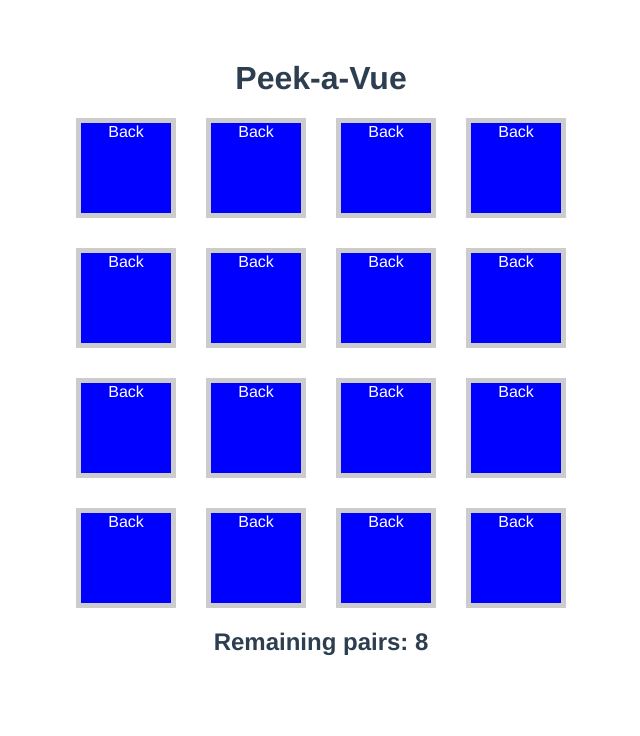
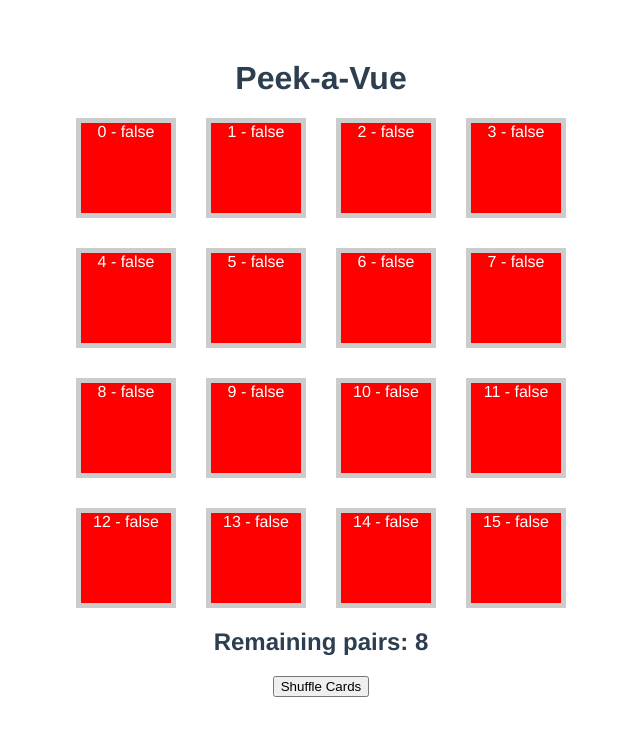
Before and after one commit to basice/peek-a-vue, a Vue app: page / in a window 1280 px wide. Shown: the top 736 px of the page, without its empty margins (319-959 px from the left). Built offline with nearby package versions, Linux system fonts and the light colour scheme.

Commit message:
feat: add shuffle ability

```diff
--- a/package.json
+++ b/package.json
@@ -11,6 +11,7 @@
     "format": "prettier --write src/"
   },
   "dependencies": {
+    "lodash": "^4.17.21",
     "vue": "^3.4.29"
   },
   "devDependencies": {
--- a/src/App.vue
+++ b/src/App.vue
@@ -1,4 +1,5 @@
 <script>
+import { _ } from 'lodash'
 import { computed, ref, watch } from 'vue'
 import Card from './components/Card.vue'
 
@@ -11,6 +12,7 @@
   setup() {
     const cardList = ref([])
     const userSelection = ref([])
+
     const status = computed(() => {
       if (remainingPairs.value === 0) {
         return 'Player wins!'
@@ -25,10 +27,14 @@
       return remainingCards / 2
     })
 
+    const shuffleCards = () => {
+      cardList.value = _.shuffle(cardList.value)
+    }
+
     for (let i = 0; i < 16; i++) {
       cardList.value.push({
-        value: 2,
-        visible: false,
+        value: i,
+        visible: true,
         position: i,
         matched: false
       })
@@ -68,7 +74,8 @@
       cardList,
       flipCard,
       userSelection,
-      status
+      status,
+      shuffleCards
     }
   }
 }
@@ -89,6 +96,7 @@
   </section>
 
   <h2>{{ status }}</h2>
+  <button @click="shuffleCards">Shuffle Cards</button>
 </template>
 
 <style>
```
